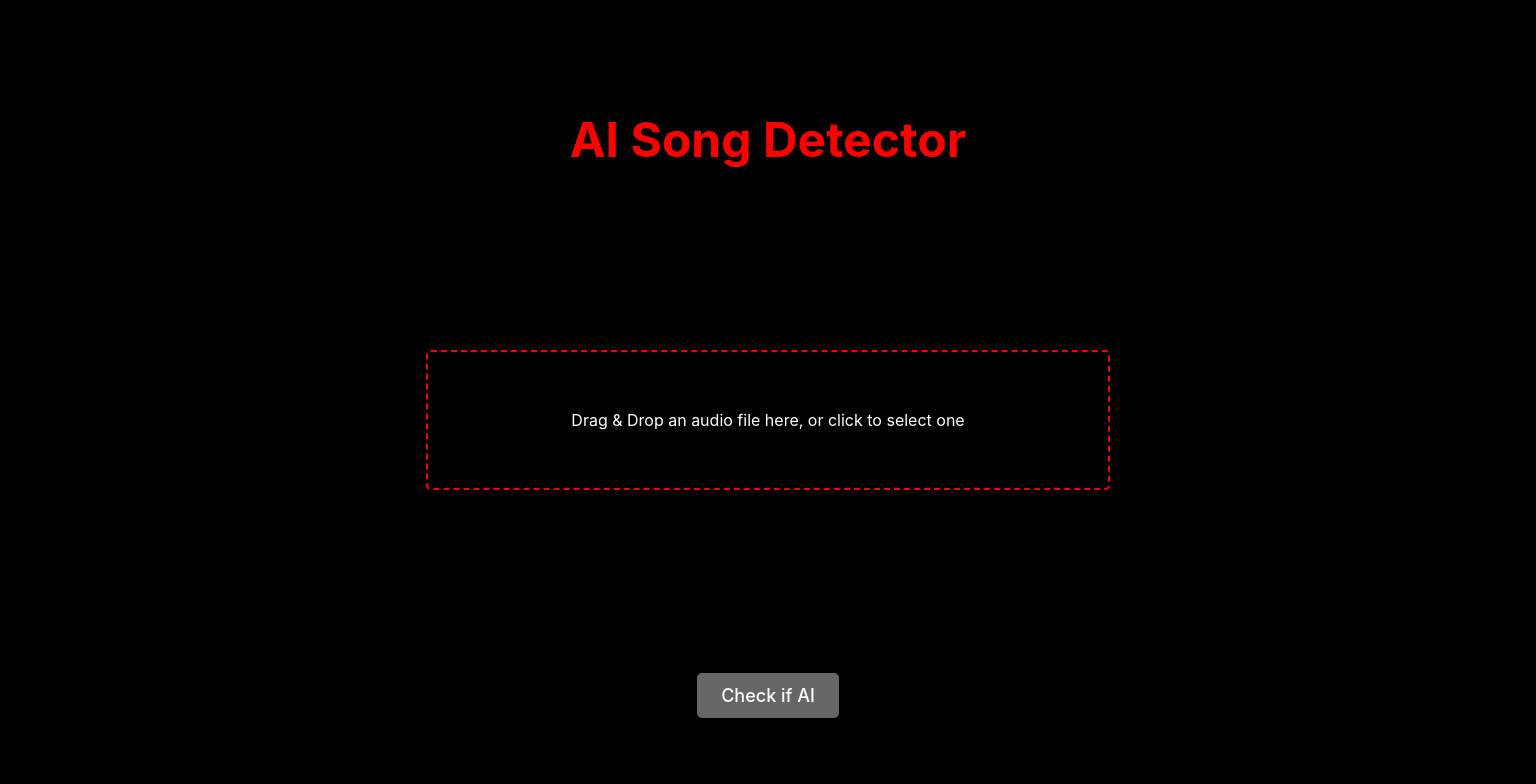
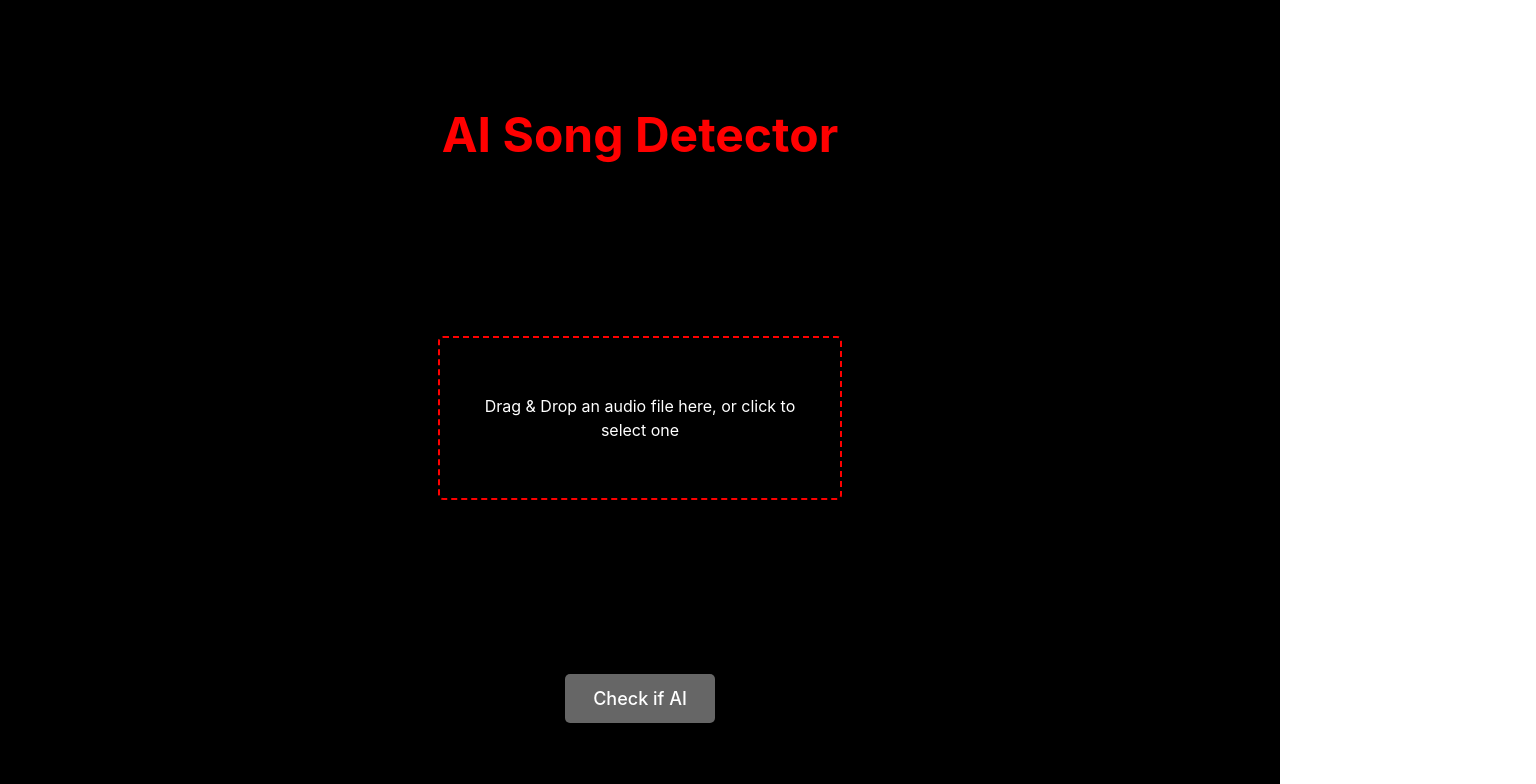
Before and after one commit to NasimKT/ai_song_detector, a React (Vite) app: page / in a window 1280 px wide. Shown: the top 784 px of the page, 1536 px wide, since content can reach past the window. Built offline with nearby package versions, Linux system fonts and the light colour scheme.

Commit message:
Updation

```diff
--- a/server.js
+++ b/server.js
@@ -14,7 +14,7 @@ const storage_url = "https://storage.ircamamplify.io";
 const aiDetectorUrl = "https://api.ircamamplify.io/aidetector/";
 
 const app = express();
-const PORT = 3000;
+const PORT = process.env.PORT || 3000;
 
 // Enable CORS for frontend requests
 app.use(cors());
--- a/src/App.css
+++ b/src/App.css
@@ -1,4 +1,15 @@
-/* Current Design for screens less than 1000px */
+/* Base Styles for All Screens */
+body, html {
+  margin: 0;
+  padding: 0;
+  width: 100%;
+  height: 100%;
+  display: flex;
+  align-items: center;
+  justify-content: center;
+  background-color: #000;
+}
+
 .App {
   text-align: center;
   background-color: #000;
@@ -12,15 +23,15 @@
 
 .title {
   color: #ff0000;
-  font-size: 36px;
+  font-size: 32px; /* Base size for better scaling */
   font-weight: bold;
-  margin-bottom: 30px;
+  margin-bottom: 20px;
 }
 
 .dropzone {
   border: 2px dashed #ff0000;
   border-radius: 5px;
-  padding: 30px;
+  padding: 20px;
   width: 80%;
   max-width: 400px;
   color: #fff;
@@ -60,33 +71,52 @@ button:hover:enabled {
   color: #fff;
 }
 
-/* New Design for screens 1000px and larger */
+/* Medium Screens - Tablets and Laptops */
+@media (min-width: 768px) and (max-width: 999px) {
+  .title {
+    font-size: 36px;
+    margin-bottom: 25px;
+  }
+
+  .dropzone {
+    width: 70%;
+    max-width: 500px;
+    padding: 30px;
+  }
+
+  button {
+    padding: 12px 24px;
+    font-size: 17px;
+  }
+}
+
+/* Large Screens - Desktops and Larger Laptops */
 @media (min-width: 1000px) {
   .App {
-    display: flex;
-    width: 1536px;
-    flex-direction: column; /* Change to row layout for larger screens */
-    justify-content: space-around; /* Space items evenly */
-    align-items: center; /* Center vertically */
+    width: 100%;
+    max-width: 1536px;
+    min-width: 800px;
+    flex-direction: column;
+    justify-content: space-around;
   }
 
   .title {
-    font-size: 48px; /* Larger title font size */
-    margin-bottom: 20px; /* Reduced margin for better alignment */
+    font-size: 48px;
+    margin-bottom: 20px;
   }
 
   .dropzone {
-    width: 40%; /* Set dropzone width to 40% for larger screens */
-    max-width: 600px; /* Increase max width for the dropzone */
-    padding: 40px; /* More padding for larger screens */
+    width: 40%;
+    max-width: 600px;
+    padding: 40px;
   }
 
   button {
-    padding: 12px 24px; /* Larger padding for buttons */
-    font-size: 18px; /* Larger font size for buttons */
+    padding: 14px 28px;
+    font-size: 18px;
   }
 
   .result {
-    font-size: 20px; /* Larger font size for results */
+    font-size: 20px;
   }
 }
```
